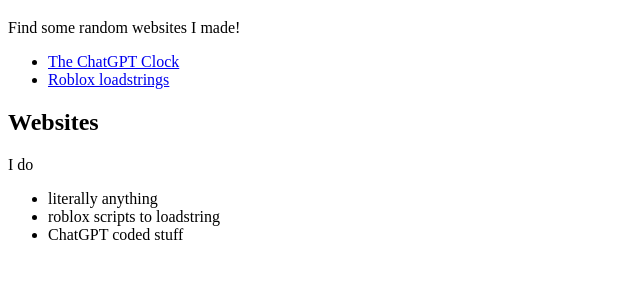
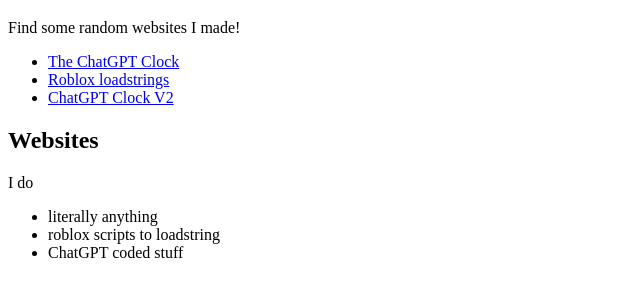
Before and after one commit to bearflare20/bearflare20.github.io, a plain HTML site: page index.html in a window 1280 px wide. Shown: the part 61-358 px from the top of the page, without its empty margins (0-640 px from the left). Drawn offline with Linux system fonts and the light colour scheme.

Commit message:
Update index.html

```diff
--- a/index.html
+++ b/index.html
@@ -14,6 +14,7 @@
       <ul>
         <li><a href="ChatGPT-Clock">The ChatGPT Clock</a></li>
         <li><a href="roblox-scripts">Roblox loadstrings</a></li>
+        <li><a href="ChatGPT-Clock.V2">ChatGPT Clock V2</a></li>
       </ul>
     </main>
     <section id="websites">
```
